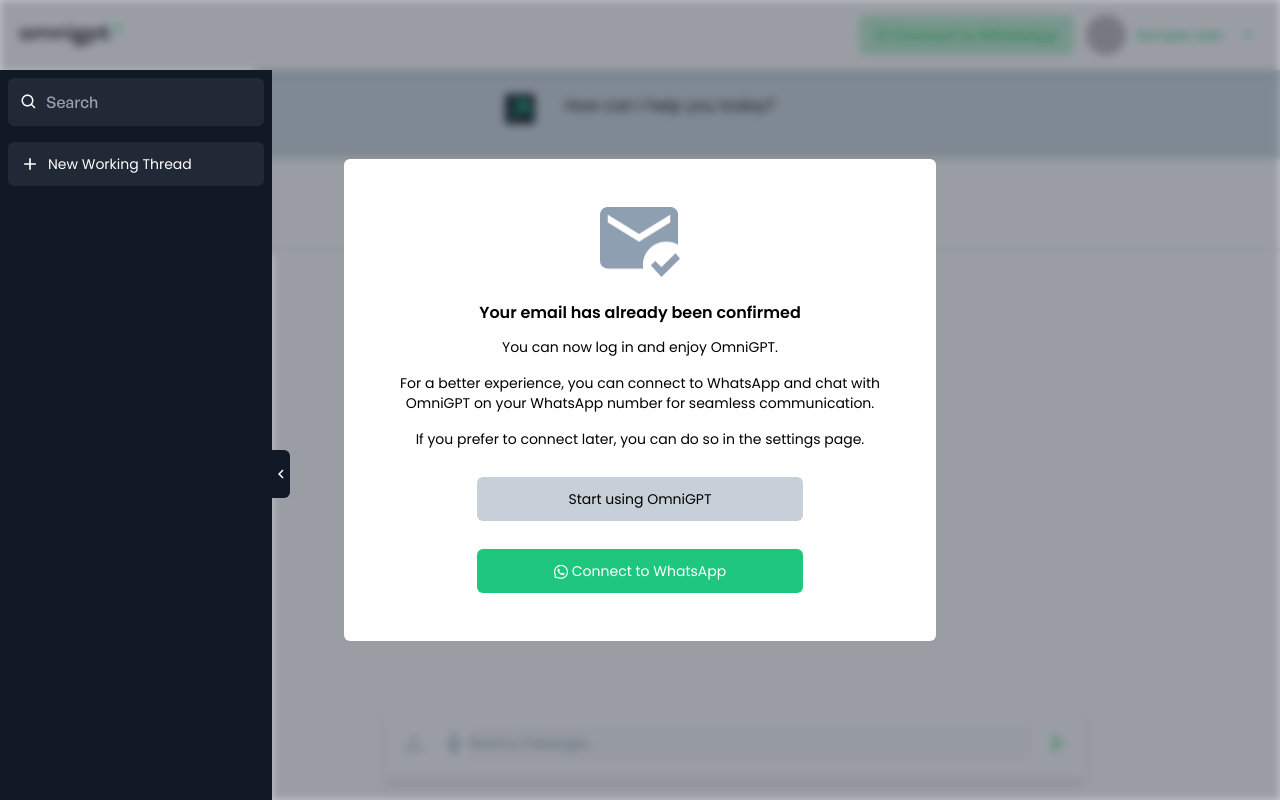
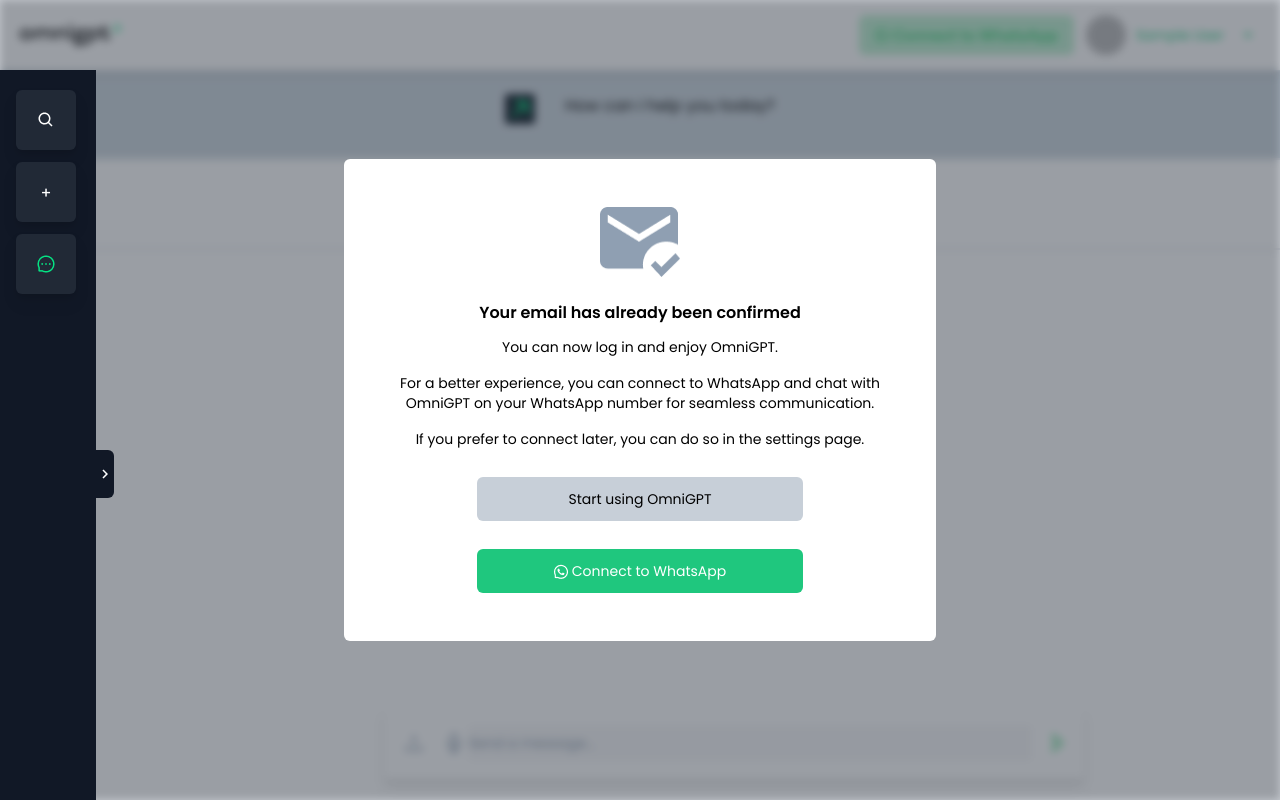
Before and after one commit to Francisbello87/omnigpt, a React (Create React App) app: page /verification in a window 1280 px wide. Built offline with nearby package versions, Linux system fonts and the light colour scheme; no server answers; sample sign-in values are in the browser's storage.

Commit message:
added sidebar function

```diff
--- a/src/container/SignIn/Sidebar.jsx
+++ b/src/container/SignIn/Sidebar.jsx
@@ -8,7 +8,7 @@
 import { images } from "../../constants";
 
 const Sidebar = () => {
-  const [isActive, setIsActive] = useState(true);
+  const [isActive, setIsActive] = useState(false);
 
   const handleClick = () => {
     ref.current.focus();
@@ -17,6 +17,9 @@
 
   const handleSidebarOpen = () => {
     setIsActive(true);
+  }
+  const handleSidebarclose = () => {
+    setIsActive(false);
   }
   const ref = useRef(null);
 
@@ -83,12 +86,12 @@
           )}
 
           {isActive ? (
-            <motion.div onClick={handleSidebarOpen} className="bg-[#111826] cursor-pointer absolute left-[273px] text-white text-lg rounded-br-md rounded-tr-md  top-1/2  transform -translate-x-1/2 -translate-y-1/2 flex items-center justify-center w-[18px] h-12">
-              <MdOutlineKeyboardArrowLeft className="cursor-pointer" />
+            <motion.div  className="bg-[#111826] cursor-pointer z-10 absolute left-[273px] text-white text-lg rounded-br-md rounded-tr-md  top-1/2  transform -translate-x-1/2 -translate-y-1/2 flex items-center justify-center w-[18px] h-12">
+              <MdOutlineKeyboardArrowLeft onClick={handleSidebarclose} className="cursor-pointer" />
             </motion.div>
           ) : (
-            <motion.div className="bg-[#111826] absolute z-10 left-[97px] text-white text-lg rounded-br-md rounded-tr-md  top-1/2  transform -translate-x-1/2 -translate-y-1/2 flex items-center justify-center w-[18px] h-12">
-              <MdOutlineKeyboardArrowRight />
+            <motion.div  className="bg-[#111826] absolute z-10 left-[97px] text-white text-lg rounded-br-md rounded-tr-md  top-1/2  transform -translate-x-1/2 -translate-y-1/2 flex items-center justify-center w-[18px] h-12">
+              <MdOutlineKeyboardArrowRight onClick={handleSidebarOpen}  className="cursor-pointer" />
             </motion.div>
           )}
         </div>
```
